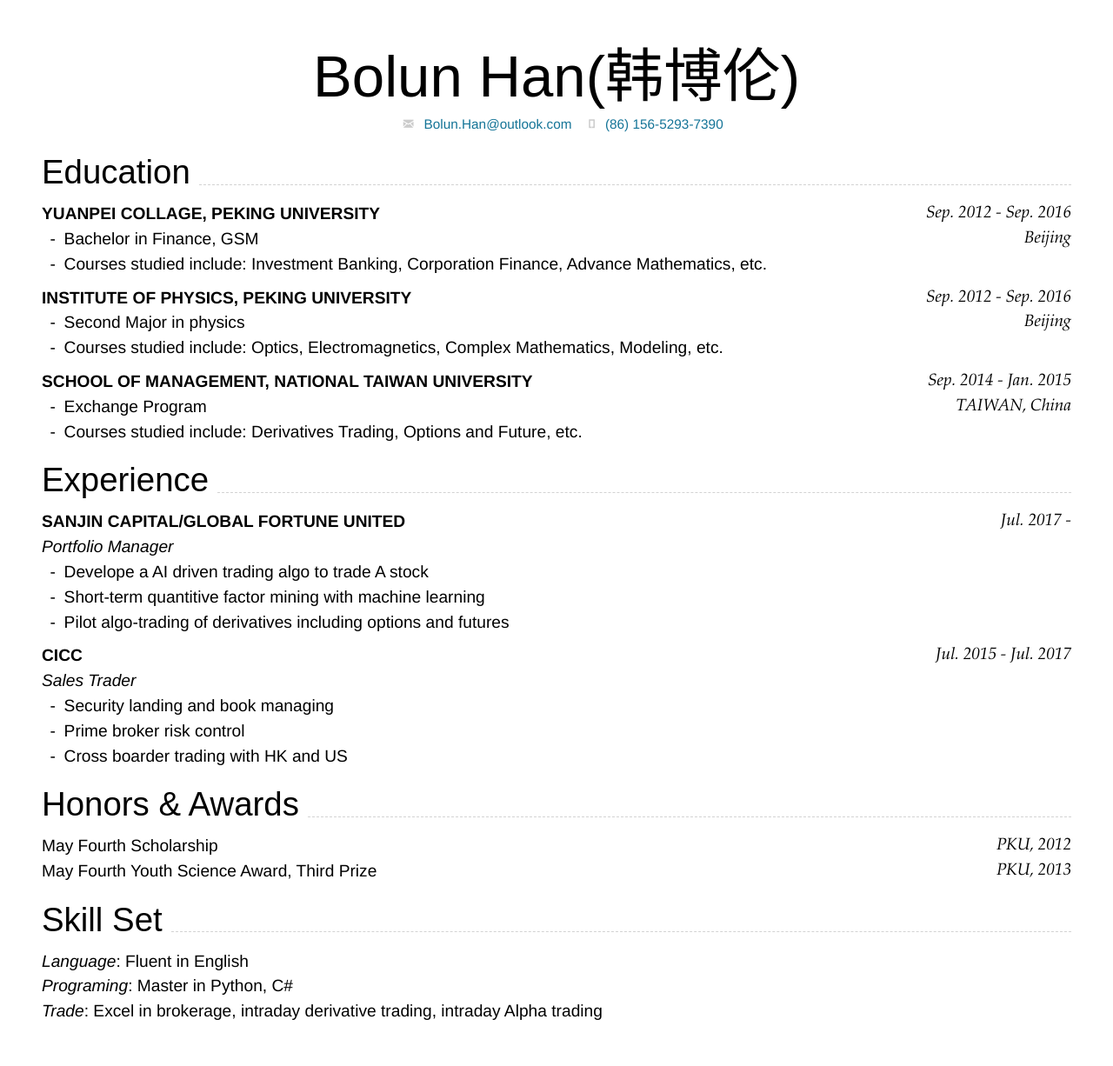
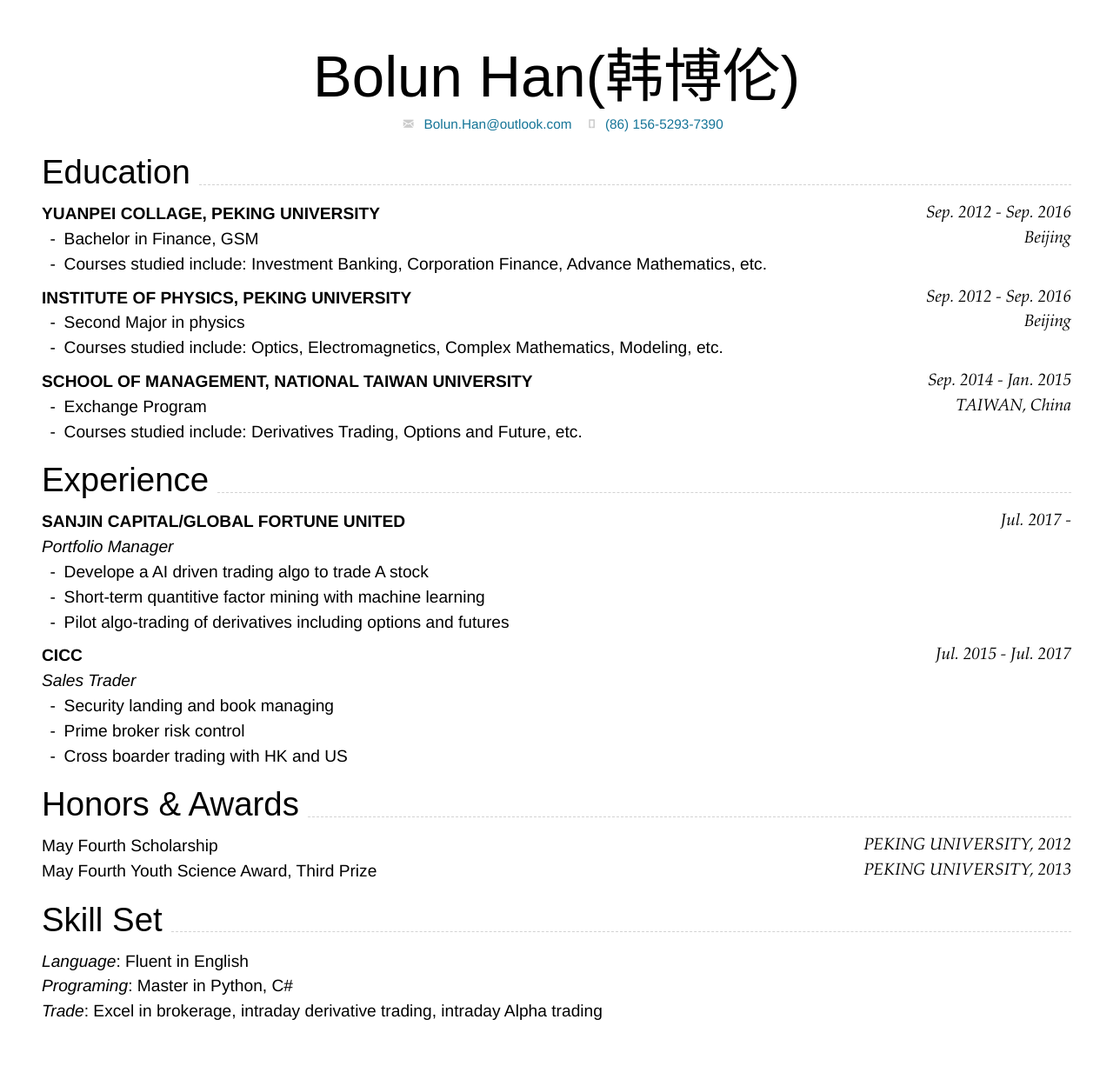
Before and after one commit to BolunHan/CV, a Jekyll site: the page built from en.md, in a window 1280 px wide. Shown: the whole page at 87% size. Built offline with Jekyll 4.4.1, drawn with Linux system fonts in a browser that asks for light colours; nearby versions of some CDN libraries; our own code applies the rules of GitHub Pages for plain Markdown files.

Commit message:
update en.md

```diff
--- a/en.md
+++ b/en.md
@@ -68,8 +68,8 @@
 
 ## Honors & Awards
 
-May Fourth Scholarship `PKU, 2012` <br>
-May Fourth Youth Science Award, Third Prize `PKU, 2013` <br>
+May Fourth Scholarship `PEKING UNIVERSITY, 2012` <br>
+May Fourth Youth Science Award, Third Prize `PEKING UNIVERSITY, 2013` <br>
 
 ## Skill Set
 
```
